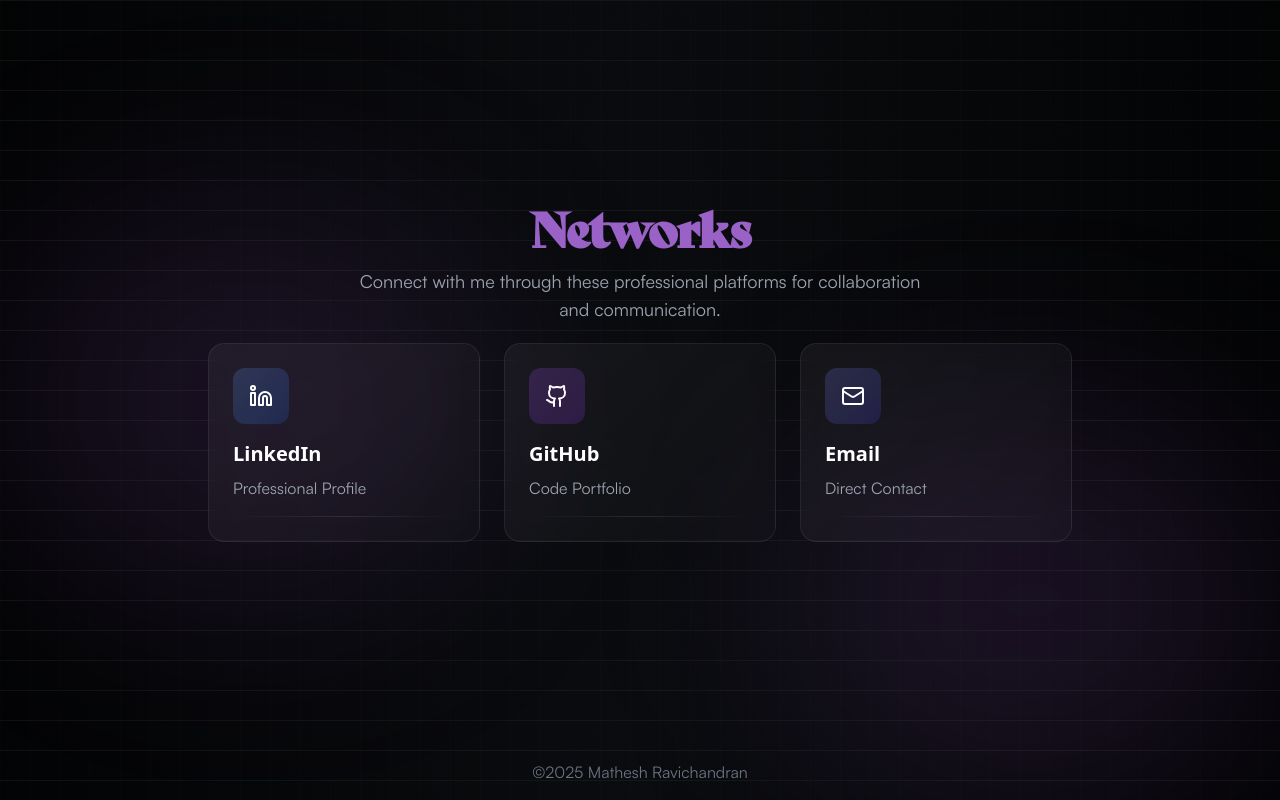
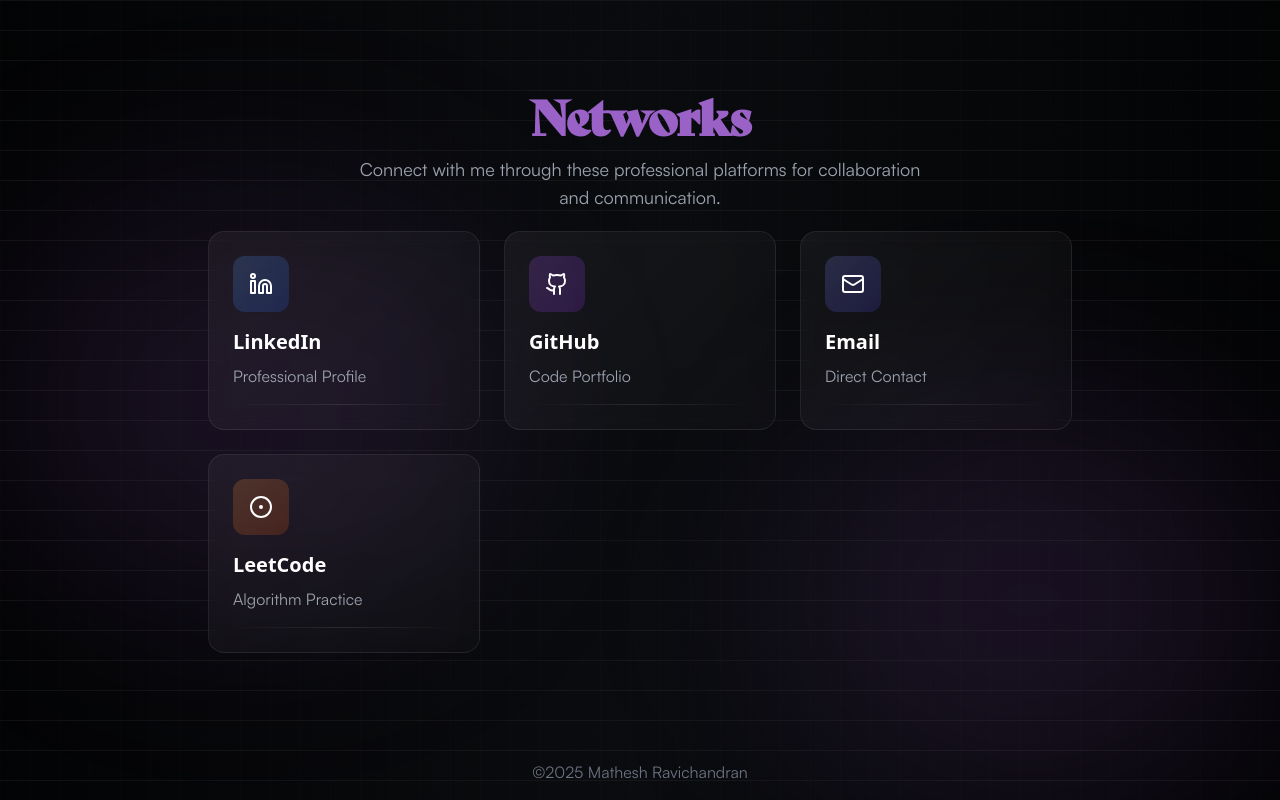
Before and after one commit to MatheshRavichandrann/portfolio-main, a React (Create React App) app: page / in a window 1280 px wide. Shown: the part 4280-5080 px from the top of the page. Built offline with nearby package versions, Linux system fonts and the light colour scheme.

Commit message:
Home page changes

```diff
--- a/src/component/Contact.jsx
+++ b/src/component/Contact.jsx
@@ -1,6 +1,6 @@
 "use client";
 import React from "react";
-import { Linkedin, Github, Mail, CircleDot } from 'lucide-react';
+import { Linkedin, Github, Mail, CircleDot, Leetcode } from 'lucide-react';
 export const Contact = () => {
     return (
       <div className="min-h-screen  w-screen overflow-hidden relative flex flex-col items-center justify-center">
@@ -46,7 +46,16 @@ export const Contact = () => {
                 href: 'mailto:mathesh1907@gmail.com',
                 color: 'from-indigo-400/20 to-indigo-600/20',
                 hoverColor: 'group-hover:text-indigo-400'
-              }
+              },
+              {
+                icon: CircleDot, // LeetCode icon alternative
+                name: "LeetCode",
+                description: "Algorithm Practice",
+                href: "https://leetcode.com/yourprofile", // Update with your LeetCode profile
+                color: "from-orange-400/20 to-orange-600/20",
+                hoverColor: "group-hover:text-orange-400",
+              },
+
             ].map((item, index) => (
               <a
                 key={index}
```
